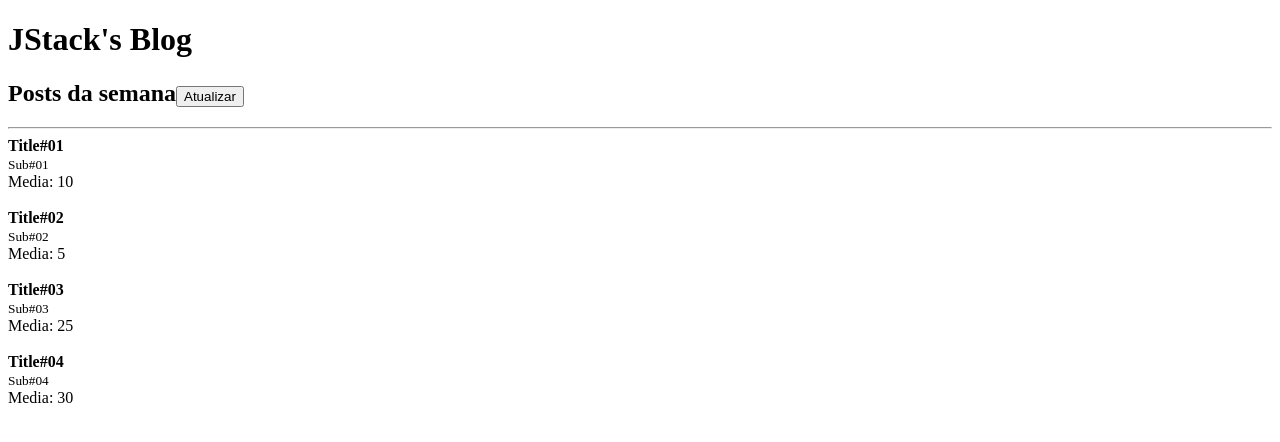
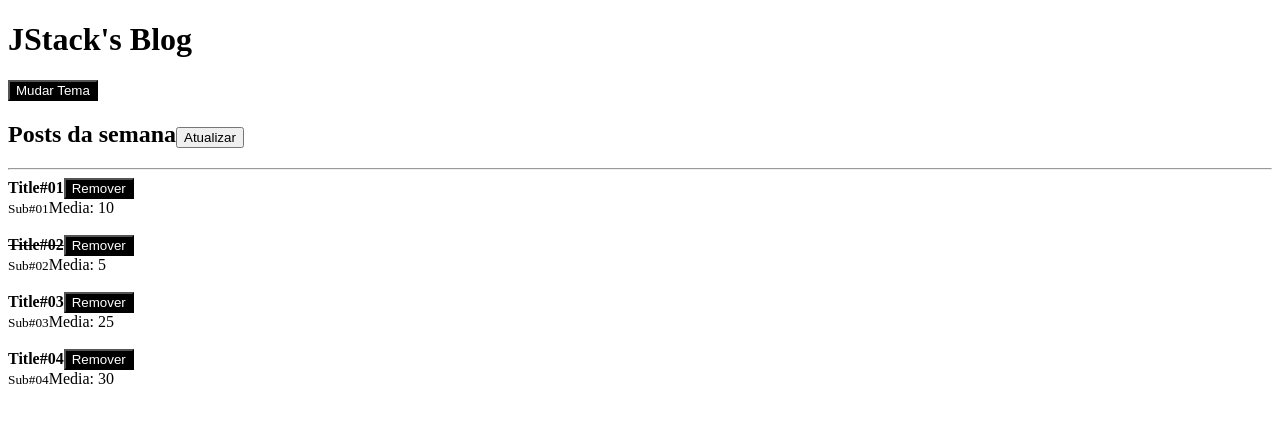
Before and after one commit to elianbecali/react-fundamentos, a React app: page / in a window 1280 px wide. Shown: the top 442 px of the page. Built offline with nearby package versions, Linux system fonts and the light colour scheme.

Commit message:
feat: create context

```diff
--- a/src/App.js
+++ b/src/App.js
@@ -1,28 +1,49 @@
-import React, { useState } from 'react';
+import React, { createContext, useState } from 'react';
 
 import Post from './Post';
 import Header from './Header';
 
+export const ThemeContext = createContext('dark');
+
 function App() {
+  const [theme, setTheme] = useState('dark');
+
   const [posts, setPosts] = useState([
-    { title: 'Title#01', subtitle: 'Sub#01', likes: 20 },
-    { title: 'Title#02', subtitle: 'Sub#02', likes: 10 },
-    { title: 'Title#03', subtitle: 'Sub#03', likes: 50 },
-    { title: 'Title#04', subtitle: 'Sub#04', likes: 60 },
+    { id: Math.random(), title: 'Title#01', subtitle: 'Sub#01', likes: 20, read: false },
+    { id: Math.random(), title: 'Title#02', subtitle: 'Sub#02', likes: 10, read: true },
+    { id: Math.random(), title: 'Title#03', subtitle: 'Sub#03', likes: 50, read: false },
+    { id: Math.random(), title: 'Title#04', subtitle: 'Sub#04', likes: 60, read: false },
   ]);
+
+  function handleToggleTheme() {
+    setTheme(prevState => (
+      prevState === 'dark'
+        ? 'light'
+        : 'dark'
+      ));
+  }
 
   function handleRefresh() {
     setPosts(prevState => [...prevState, {
       id: Math.random(),
       title: `Title#0${prevState.length + 1}`,
       subtitle: `Title#0${prevState.length + 1}`,
-      likes: 50
+      likes: 50,
+      read: false
     }])
   }
 
+  function handleRemovePost(postId) {
+    setPosts(prevState => (
+      prevState.filter(post => post.id !== postId)
+    ));
+  }
+
   return (
-    <>
-      <Header title="JStack's Blog">
+    <ThemeContext.Provider value={theme}>
+      <Header
+        onToggleTheme={handleToggleTheme}
+      >
         <h2>Posts da semana
           <button onClick={handleRefresh}>Atualizar</button>
         </h2>
@@ -34,13 +55,16 @@ function App() {
         <Post
           key={post.title}
           likes={post.likes}
+          onRemove={handleRemovePost}
           post={{
+            id: post.id,
             title: post.title,
-            subtitle: post.subtitle
+            subtitle: post.subtitle,
+            read: post.read,
           }}
         />
       ))}
-    </>
+    </ThemeContext.Provider>
   );
 }
 
--- /dev/null
+++ b/src/Button.js
@@ -0,0 +1,26 @@
+import React, { useContext } from 'react';
+import PropTypes from 'prop-types';
+
+import { ThemeContext } from './App';
+
+export default function Button(props) {
+
+  const theme = useContext(ThemeContext);
+
+  return (
+    <button
+      onClick={props.onClick}
+      style={{
+        color: theme === 'dark' ? '#FFF' : '#000',
+        background: theme === 'dark' ? '#000' : '#FFF'
+      }}
+    >
+      {props.children}
+    </button>
+  );
+}
+
+Button.propTypes = {
+  children: PropTypes.node.isRequired,
+  onClick: PropTypes.func.isRequired,
+};
--- a/src/Header.js
+++ b/src/Header.js
@@ -1,18 +1,24 @@
 import React from 'react';
 import PropTypes from 'prop-types';
 
-export default function Header({ title, children }) {
+import Button from './Button';
+
+export default function Header({ title, children, onToggleTheme }) {
   return (
     <>
       <h1>{title}</h1>
+      <Button onClick={onToggleTheme}>
+        Mudar Tema
+      </Button>
       {children}
     </>
   );
 }
 
 Header.propTypes = {
-  title: PropTypes.string.isRequired,
-  children: PropTypes.node.isRequired,
+  onToggleTheme: PropTypes.func.isRequired,
+  title: PropTypes.string,
+  children: PropTypes.node,
 };
 
 Header.defaultProps = {
--- a/src/Post.js
+++ b/src/Post.js
@@ -1,13 +1,22 @@
 import React from 'react';
 import PropTypes from 'prop-types';
+
+import PostHeader from './PostHeader';
 
 export default function Post(props) {
   return (
     <>
       <article>
-        <strong>{props.post.title}</strong><br />
+        <PostHeader
+          onRemove={props.onRemove}
+          post={{
+            id: props.post.id,
+            title: props.post.title,
+            read: props.post.read,
+          }}
+        />
+        <br />
         <small>{props.post.subtitle}</small>
-        <br />
         Media: {props.likes / 2}
       </article>
       <br />
@@ -16,9 +25,12 @@ export default function Post(props) {
 }
 
 Post.propTypes = {
+  onRemove: PropTypes.func.isRequired,
   likes: PropTypes.number.isRequired,
   post: PropTypes.shape({
+    id: PropTypes.number.isRequired,
     title: PropTypes.string.isRequired,
     subtitle: PropTypes.string.isRequired,
+    read: PropTypes.bool.isRequired
   }).isRequired,
 };
--- /dev/null
+++ b/src/PostHeader.js
@@ -0,0 +1,27 @@
+import React from 'react';
+import PropTypes from 'prop-types';
+
+import Button from './Button';
+
+export default function PostHeader(props) {
+  return (
+    <>
+      <strong>
+        {props.post.read && <s>{props.post.title}</s>}
+        {!props.post.read && props.post.title}
+      </strong>
+      <Button onClick={() => props.onRemove(props.post.id)}>
+        Remover
+      </Button>
+    </>
+  );
+}
+
+PostHeader.propTypes = {
+  onRemove: PropTypes.func.isRequired,
+  post: PropTypes.shape({
+    id: PropTypes.number.isRequired,
+    title: PropTypes.string.isRequired,
+    read: PropTypes.bool.isRequired,
+  }).isRequired,
+}
```
